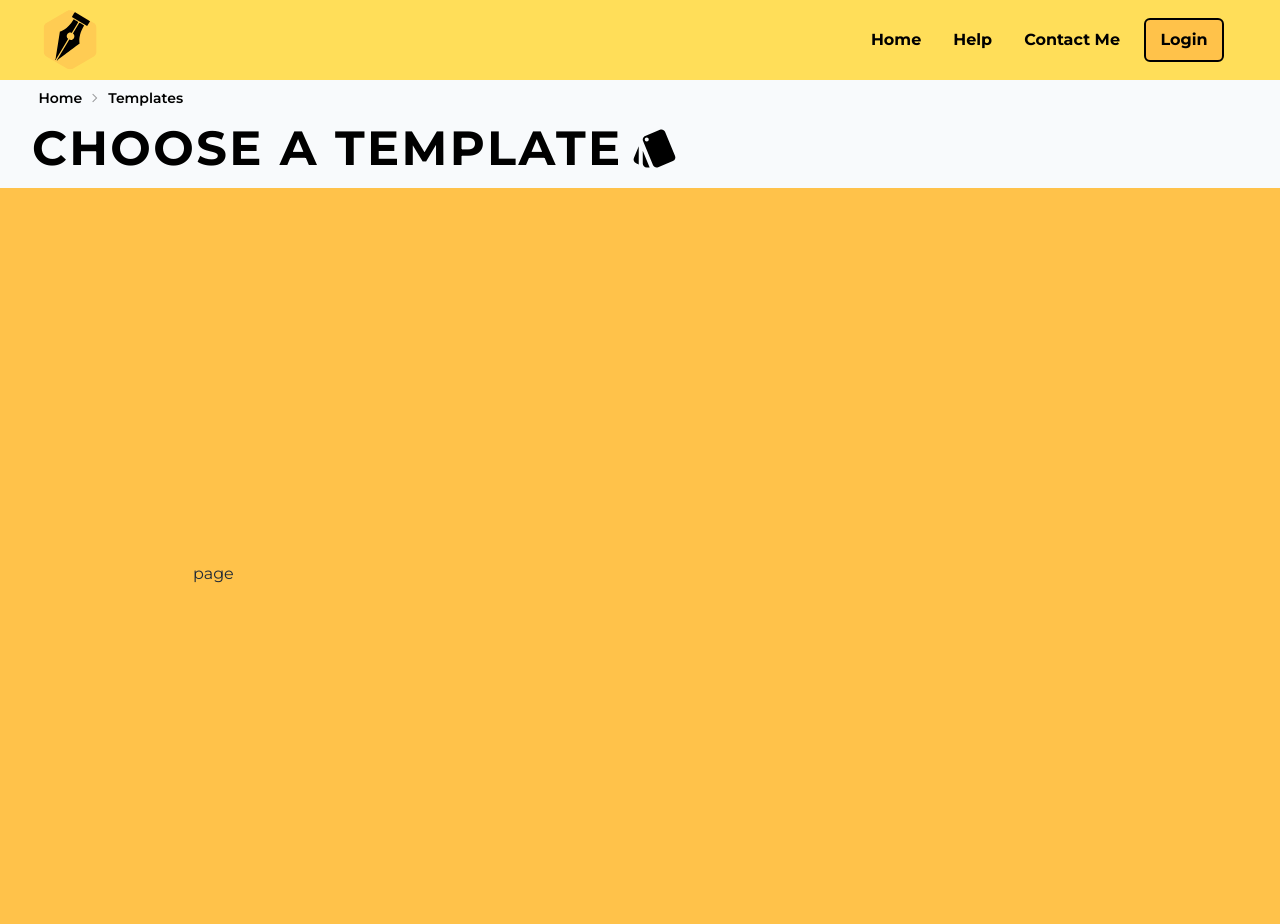
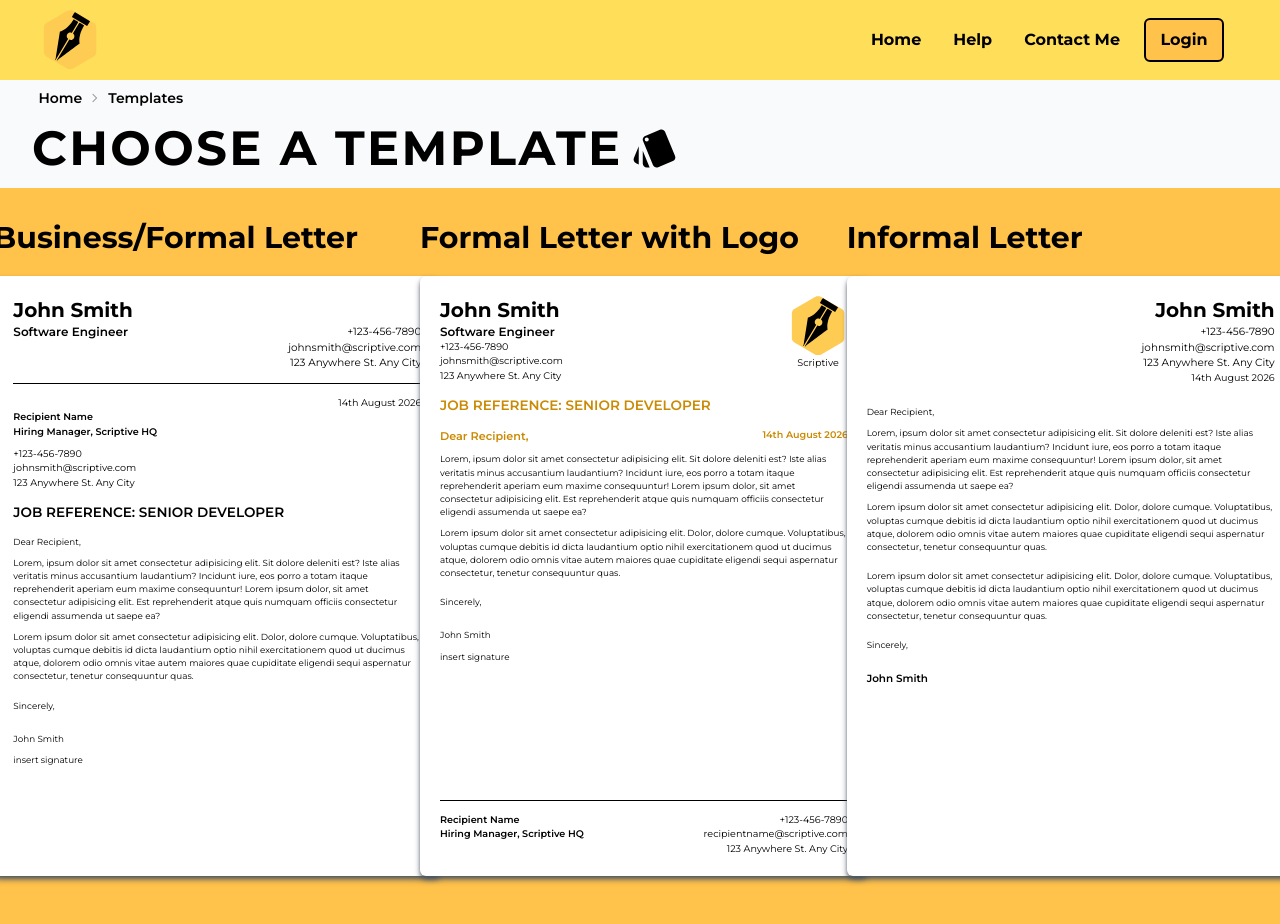
Before and after one commit to Samuel-Bonghanoy/Scriptive, a Next.js app: page /templates in a window 1280 px wide. Shown: the top 924 px of the page. Built offline with nearby package versions, Linux system fonts and the light colour scheme.

Commit message:
feat: add a templates route

```diff
--- a/app/templates/page.tsx
+++ b/app/templates/page.tsx
@@ -1,5 +1,48 @@
 import React from "react";
+import FormalLetter from "@/components/letters/formalLetter";
+import FormalLetterv2 from "@/components/letters/formalLetterv2";
+import InformalLetter from "@/components/letters/informalLetter";
+import Link from "next/link";
 
 export default function page() {
-  return <div>page</div>;
+  return (
+    <>
+      <div className="h-full w-full flex justify-center">
+        <div className="h-[85%] w-fit ml-2 flex flex-col gap-5 mt-[2rem]">
+          <p className="self-start bg-subyellow font-bold text-3xl  text-black ">
+            Business/Formal Letter
+          </p>
+          <Link className="h-full" href="/formalv1">
+            <div className="h-[100%] max-h-[40rem] duration-200 transition-all hover:scale-[1.03] hover:shadow-black w-[28rem] bg-white rounded-md shadow-gray-600 shadow-md">
+              <FormalLetter />
+            </div>
+          </Link>
+        </div>
+      </div>
+      <div className="h-full w-full flex justify-center">
+        <div className="h-[85%] w-fit ml-2 flex flex-col gap-5 mt-[2rem]">
+          <p className="self-start bg-subyellow font-bold text-3xl  text-black ">
+            Formal Letter with Logo
+          </p>
+          <Link className="h-full" href="/formalv1">
+            <div className="h-[100%] max-h-[40rem] duration-200 transition-all hover:scale-[1.03] hover:shadow-black w-[28rem] bg-white rounded-md shadow-gray-600 shadow-md">
+              <FormalLetterv2 />
+            </div>
+          </Link>
+        </div>
+      </div>
+      <div className="h-full w-full flex justify-center">
+        <div className="h-[85%] w-fit ml-2 flex flex-col gap-5 mt-[2rem]">
+          <p className="self-start bg-subyellow font-bold text-3xl  text-black ">
+            Informal Letter
+          </p>
+          <Link className="h-full" href="/formalv1">
+            <div className="h-[100%] max-h-[40rem] duration-200 transition-all hover:scale-[1.03] hover:shadow-black w-[28rem] bg-white rounded-md shadow-gray-600 shadow-md">
+              <InformalLetter />
+            </div>
+          </Link>
+        </div>
+      </div>
+    </>
+  );
 }
```
